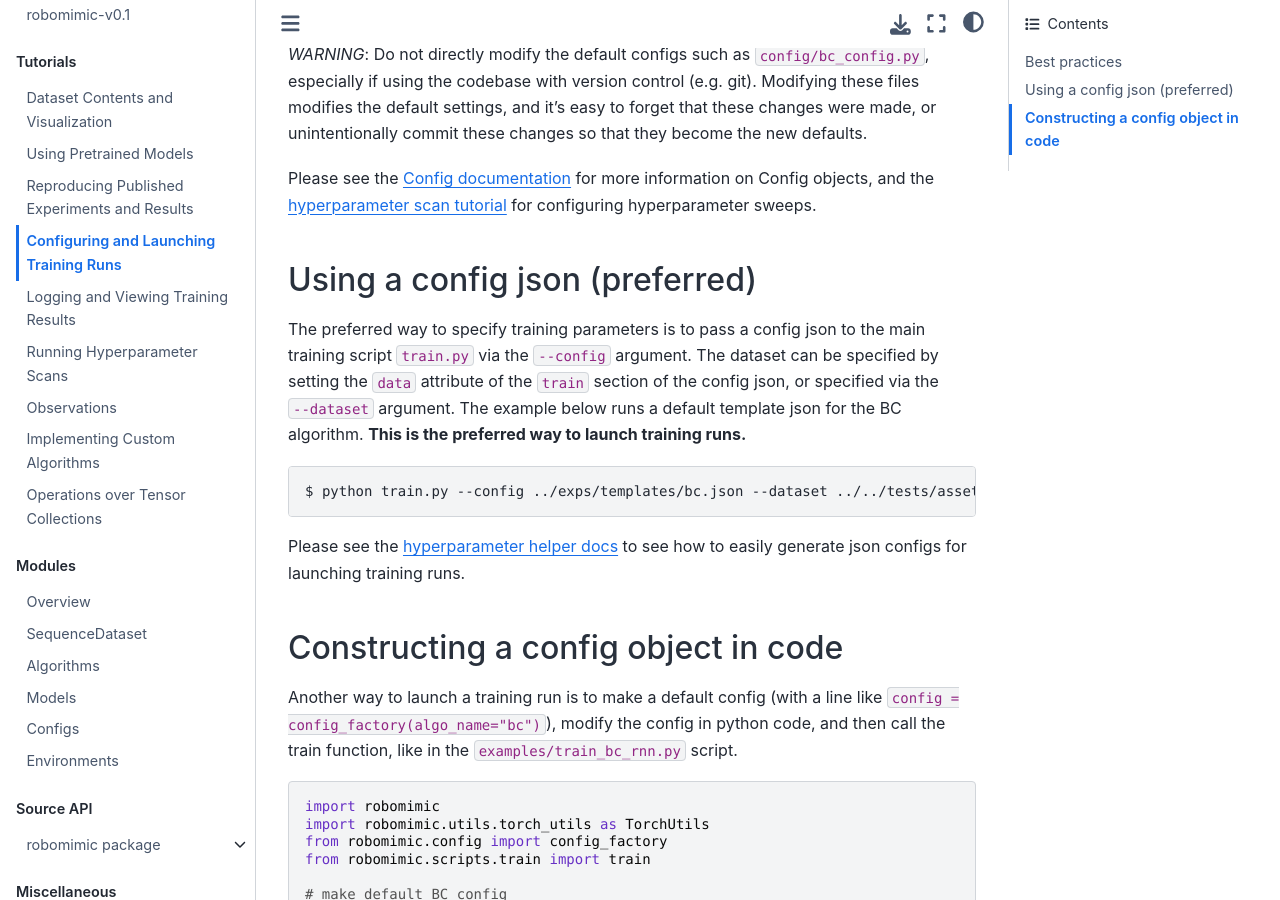
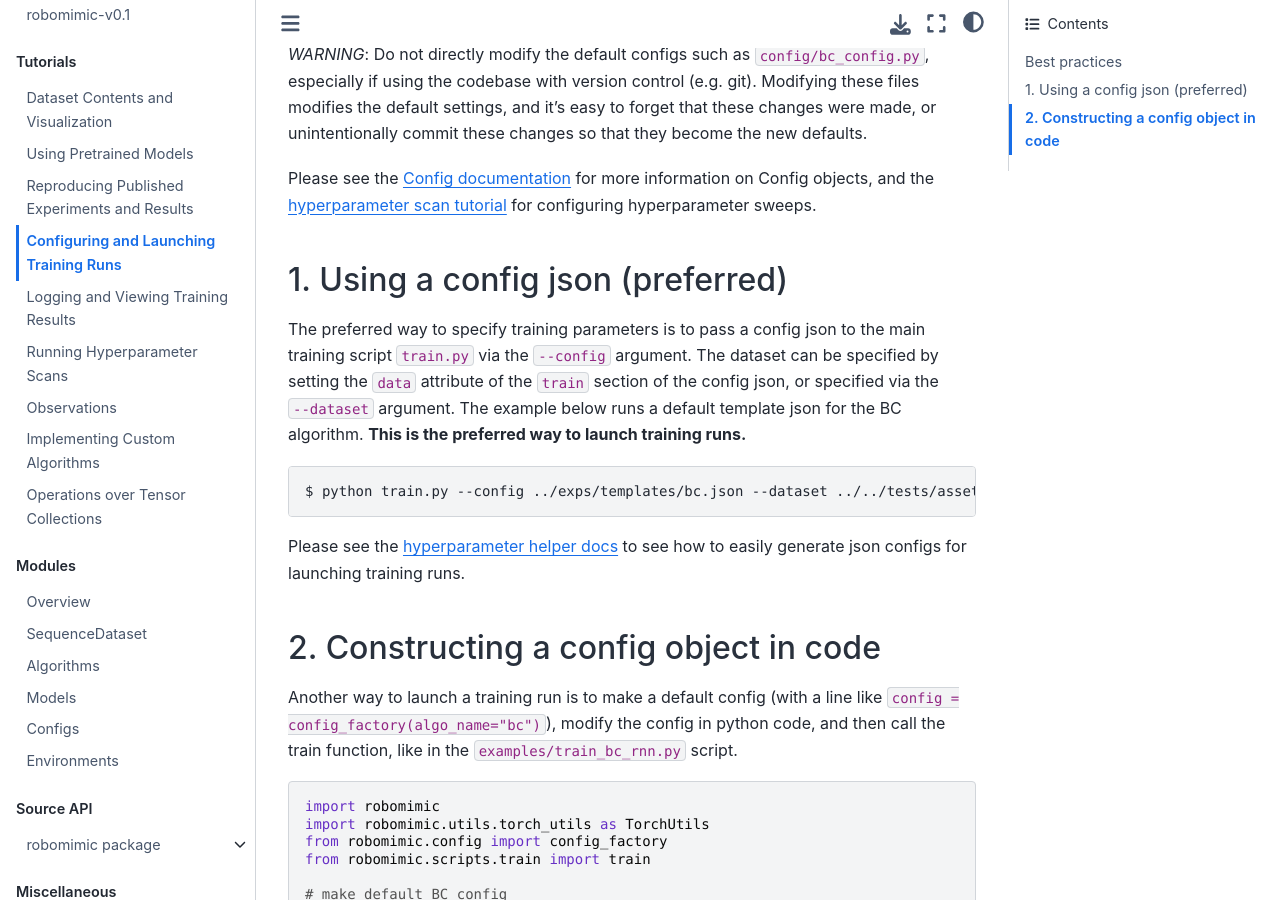
Before and after one commit to ARISE-Initiative/robomimic, a Sphinx documentation site: the page built from docs/tutorials/configs.md, in a window 1280 px wide and 900 px high, scrolled down 290 px. Built offline with Sphinx 7.4.7 and the Sphinx Book theme 1.1.4, drawn with Linux system fonts in a browser that asks for light colours; pages that are not in the unit, such as notebooks, are missing from menus.

```diff
--- a/docs/tutorials/configs.md
+++ b/docs/tutorials/configs.md
@@ -8,7 +8,7 @@
 
 Please see the [Config documentation](../modules/configs.html) for more information on Config objects, and the [hyperparameter scan tutorial](../tutorials/hyperparam_scan.html) for configuring hyperparameter sweeps.
 
-#### Using a config json (preferred)
+#### 1. Using a config json (preferred)
 
 The preferred way to specify training parameters is to pass a config json to the main training script `train.py` via the `--config` argument. The dataset can be specified by setting the `data` attribute of the `train` section of the config json, or specified via the `--dataset` argument. The example below runs a default template json for the BC algorithm. **This is the preferred way to launch training runs.**
 
@@ -18,7 +18,7 @@
 
 Please see the [hyperparameter helper docs](./advanced.html#using-the-hyperparameter-helper-to-launch-runs) to see how to easily generate json configs for launching training runs.
 
-#### Constructing a config object in code
+#### 2. Constructing a config object in code
 
 Another way to launch a training run is to make a default config (with a line like `config = config_factory(algo_name="bc")`), modify the config in python code, and then call the train function, like in the `examples/train_bc_rnn.py` script.
 
```
